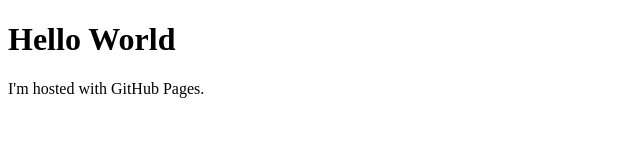
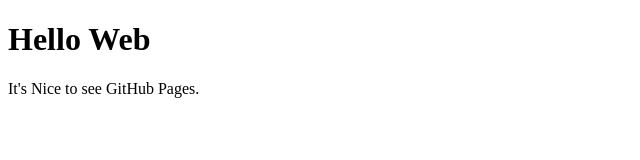
Before and after one commit to uthrakumarvs/uthrakumarvs.github.io, a plain HTML site: page index.html in a window 1280 px wide. Shown: the full height of the page, 0-640 px from the left. Drawn offline with Linux system fonts and the light colour scheme.

Commit message:
Update index.html

```diff
--- a/index.html
+++ b/index.html
@@ -1,7 +1,8 @@
 <!DOCTYPE html>
 <html>
+<title>UK'S Page</title>
 <body>
-<h1>Hello World</h1>
-<p>I'm hosted with GitHub Pages.</p>
+<h1>Hello Web</h1>
+<p>It's Nice to see GitHub Pages.</p>
 </body>
 </html>
```
